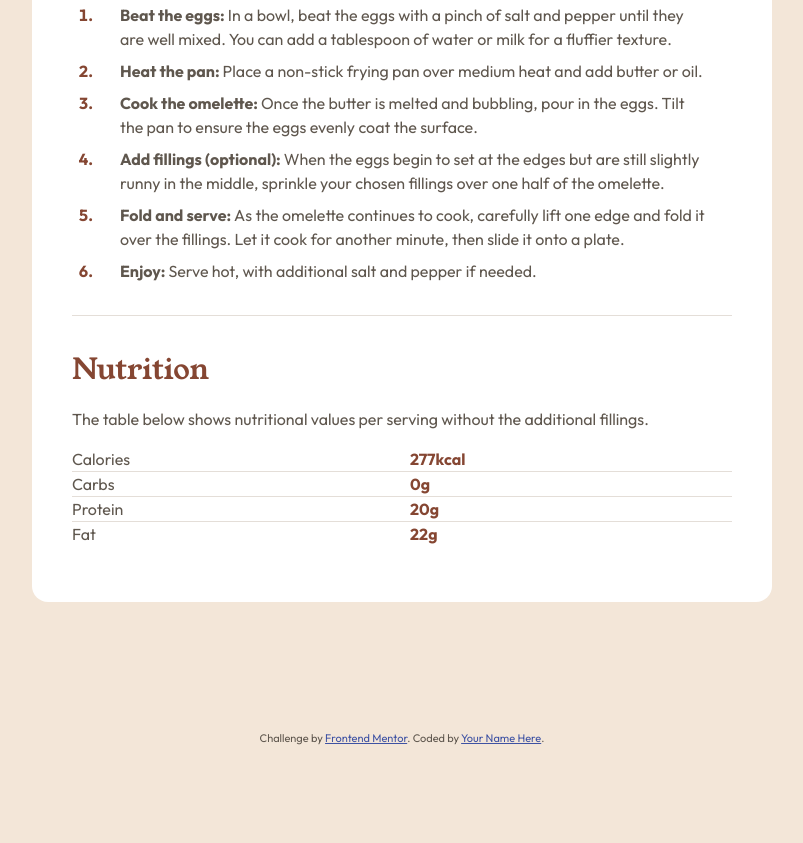
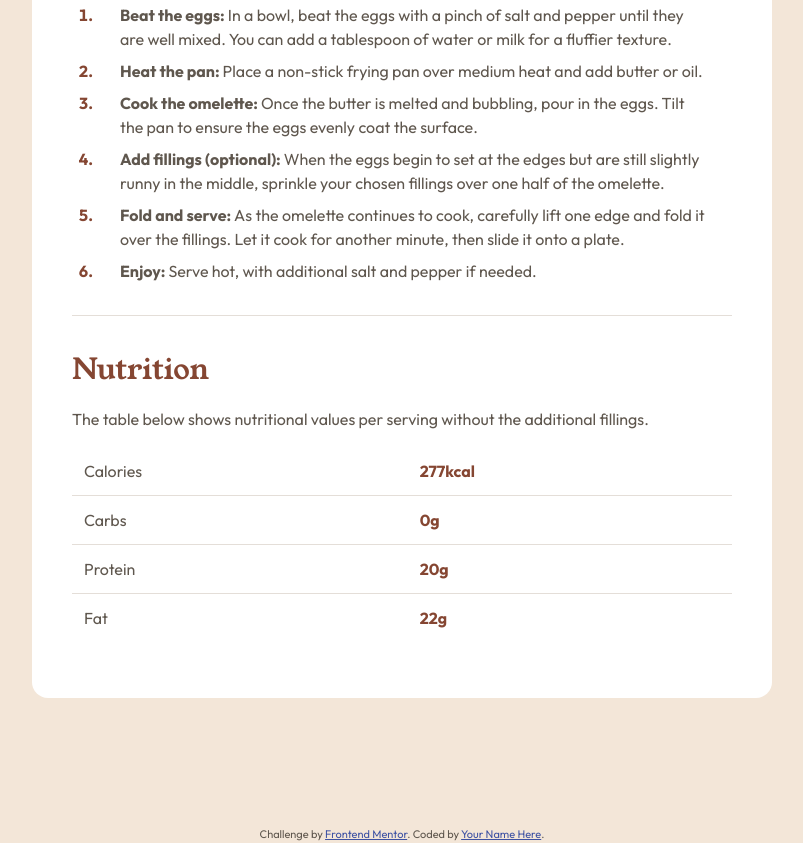
Before and after one commit to ana0066/recipe-page-main, a plain HTML site: page index.html in a window 1280 px wide. Shown: the part 1164-2007 px from the top of the page, without its empty margins (238-1041 px from the left). Before the commit the page ends 1911 px from the top, so only its background shows below. Drawn offline with Linux system fonts and the light colour scheme.

Commit message:
cambio css

```diff
--- a/style.css
+++ b/style.css
@@ -137,7 +137,7 @@ tr:nth-child(3){
 }
 
 td{
-    padding: 0.75;
+    padding: 0.75rem;
     text-align: left;
 }
 
```
